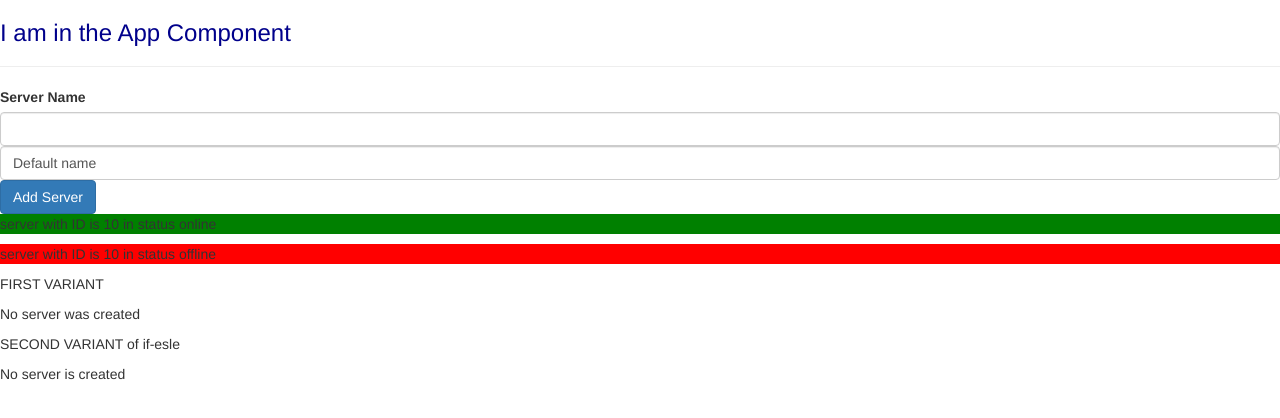
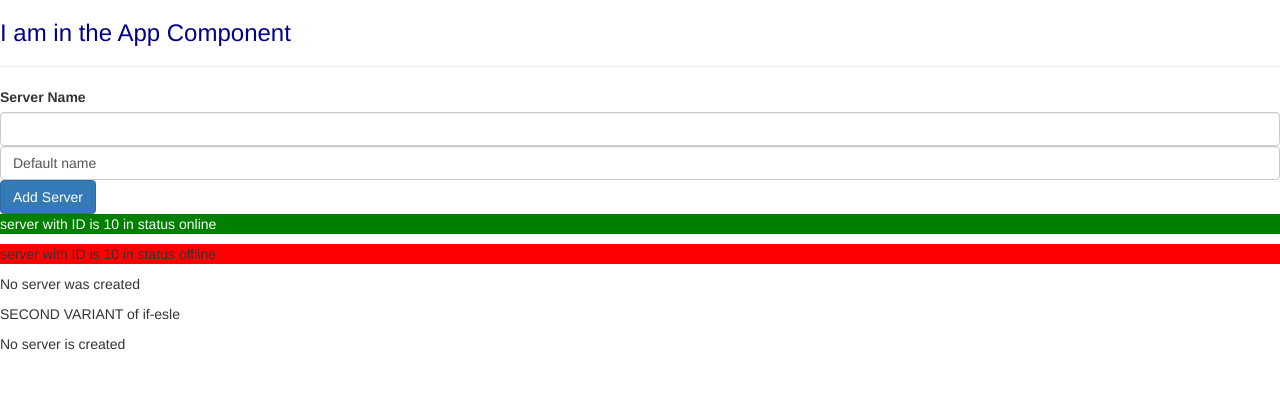
Before and after one commit to Tatsianacs/Angular-app, an Angular app: page / in a window 1280 px wide. Shown: the top 418 px of the page. Built offline with nearby package versions, Linux system fonts and the light colour scheme.

Commit message:
feat: add NgClass

```diff
--- a/src/app/server/server.component.html
+++ b/src/app/server/server.component.html
@@ -1 +1,2 @@
-<p [ngStyle]="{backgroundColor: getColor()}">{{ 'server' }} with ID is {{ serverId }} in status {{ getServerStatus() }}</p>
+<p [ngStyle]="{backgroundColor: getColor()}" [ngClass]="{online: serverStatus === 'online'}">{{ 'server' }} with ID is
+  {{ serverId }} in status {{ getServerStatus() }}</p>
--- a/src/app/server/server.component.ts
+++ b/src/app/server/server.component.ts
@@ -2,7 +2,12 @@ import { Component } from '@angular/core';
 
 @Component({
     selector:'app-server',
-    templateUrl: './server.component.html'
+    templateUrl: './server.component.html',
+    styles: [`
+      .online {
+        color:white;
+      }
+    `]
 })
 export class ServerComponent {
     serverId = 10;
--- a/src/app/servers/servers.component.html
+++ b/src/app/servers/servers.component.html
@@ -7,11 +7,9 @@
 <!--<p>{{serverCreationStatus}}</p>-->
 
 <p *ngIf="serverCreated">Server is created, server name is {{ serverName }}</p>
-<app-server></app-server>
-<app-server></app-server>
+<app-server *ngFor="let server of servers"></app-server>
 
 <!--Two varinats of IF ELSE-->
-<p>FIRST VARIANT</p>
 <p *ngIf="serverCreated; else noServer">Server is created, server name is {{ serverName }}</p>
 <ng-template #noServer>
   <p>No server was created</p>
--- a/src/app/servers/servers.component.ts
+++ b/src/app/servers/servers.component.ts
@@ -10,6 +10,7 @@ export class ServersComponent implements OnInit {
     serverCreationStatus = 'no server created';
     serverName = 'Default name';
     serverCreated = false;
+    servers = ['My Server', 'My TEST server'];
 
     constructor() {
         setTimeout(() => {
@@ -23,6 +24,7 @@ export class ServersComponent implements OnInit {
 
     onCreateServer() {
         this.serverCreated = true;
+        this.servers.push(this.serverName);
         this.serverCreationStatus = 'server was created. Name is ' + this.serverName;
     }
 
```
